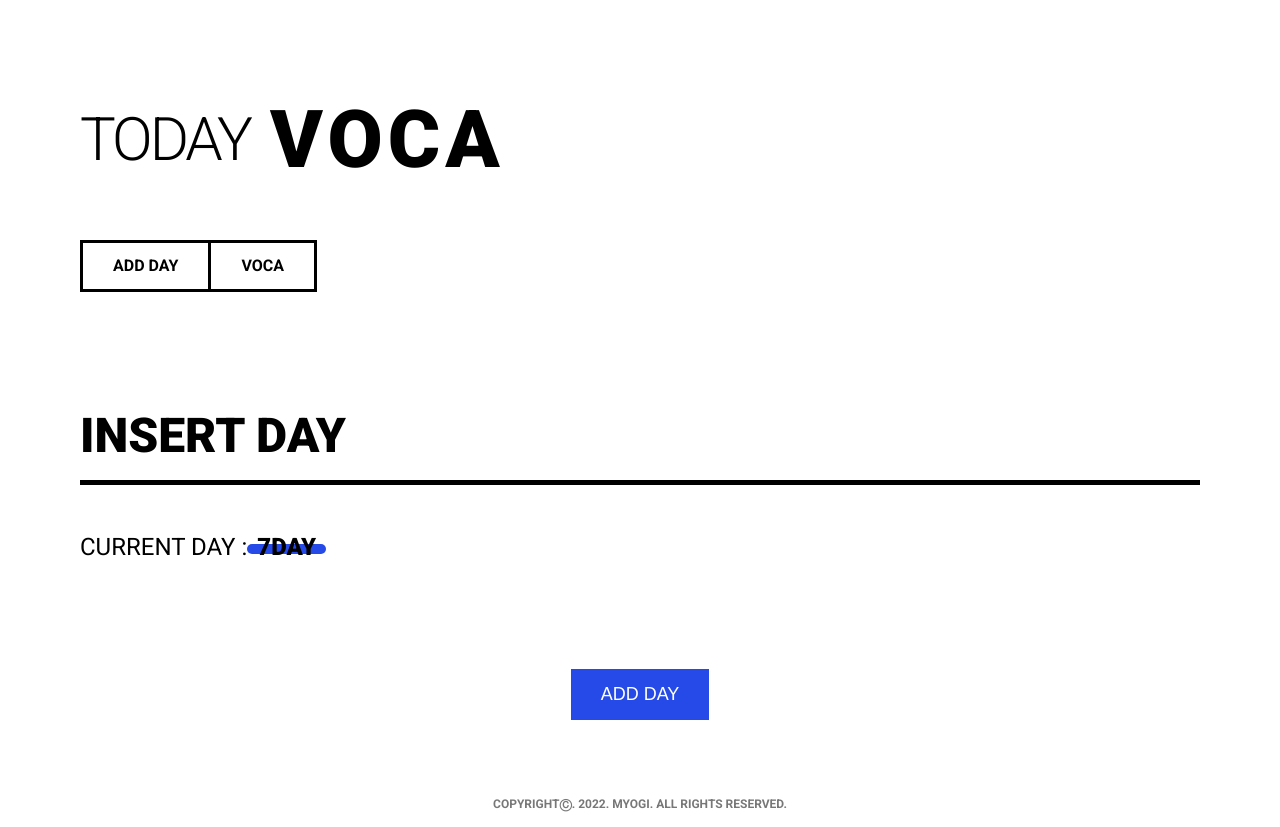
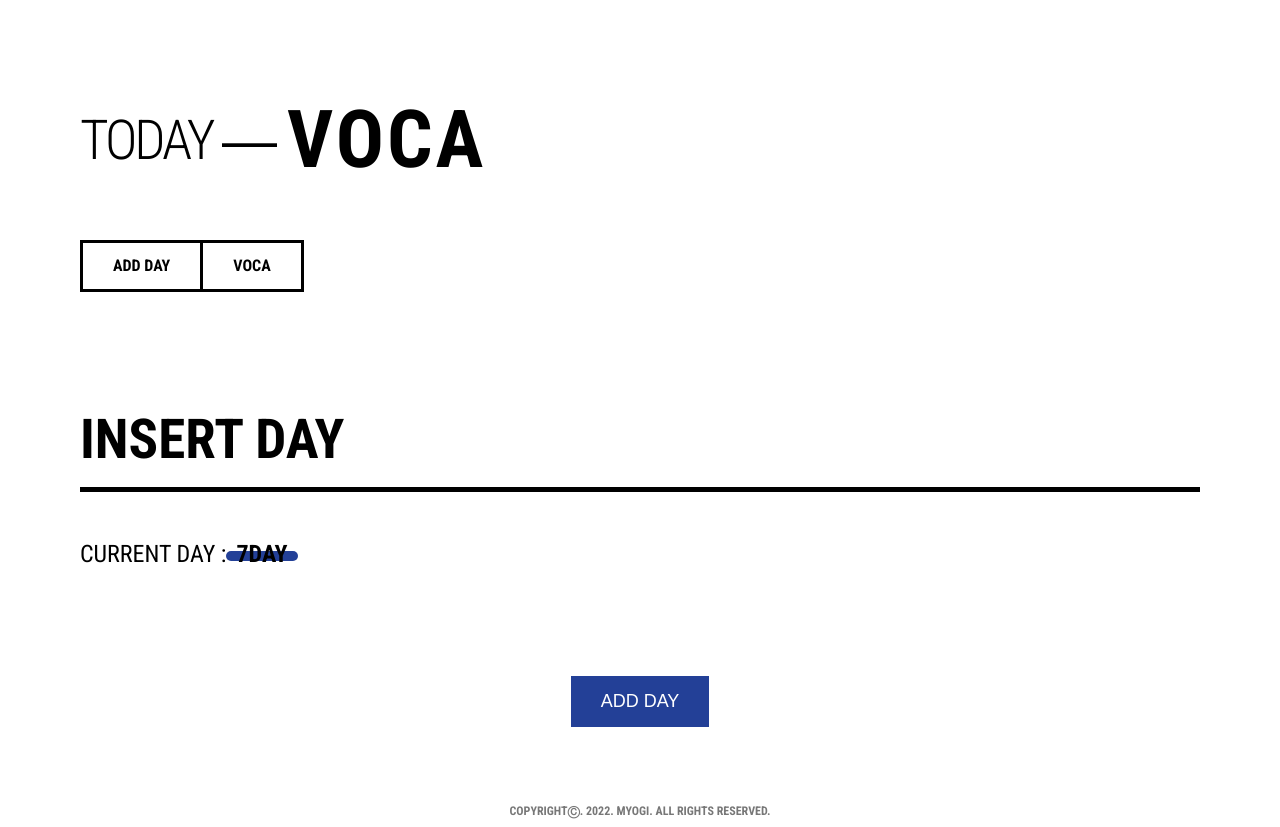
Before and after one commit to myooogi/voca-app, a React (Create React App) app: page /insert/day in a window 1280 px wide. Built offline with nearby package versions, Linux system fonts and the light colour scheme; data requests are answered from the project's data file.

Commit message:
아직 수정중

```diff
--- a/src/App.css
+++ b/src/App.css
@@ -1,8 +1,8 @@
-@import url("https://fonts.googleapis.com/css2?family=Noto+Sans+KR:wght@100;300;400;500;700;900&family=Roboto:wght@100;300;400;500;700;900&display=swap");
+@import url("https://fonts.googleapis.com/css2?family=Noto+Sans+KR:wght@100;300;400;500;700;900&family=Roboto+Condensed:wght@300;400;700&display=swap");
 @import url("https://fonts.googleapis.com/icon?family=Material+Icons|Material+Icons+Outlined|Material+Icons+Two+Tone");
 
 .App {
-  font-family: "Roboto", "Noto Sans KR", sans-serif;
+  font-family: "Roboto Condensed", "Noto Sans KR", sans-serif;
   position: relative;
   height: 100vh;
   padding: 100px 80px;
--- a/src/components/Header.js
+++ b/src/components/Header.js
@@ -5,7 +5,7 @@ export default function Header() {
       <header id="header" className="header">
         <h1>
           <Link to="/">
-            TODAY <strong>VOCA</strong>
+            TODAY ―<strong>VOCA</strong>
           </Link>
         </h1>
         <nav id="menu">
--- a/src/css/layout.css
+++ b/src/css/layout.css
@@ -17,7 +17,7 @@ a {
 }
 #header h1 {
   display: flex;
-  font-size: 60px;
+  font-size: 55px;
   font-weight: 300;
 }
 #header h1 a {
@@ -26,10 +26,10 @@ a {
   letter-spacing: -3px;
 }
 #header h1 a strong {
-  margin-left: 20px;
+  margin-left: 13px;
   font-size: 80px;
-  font-weight: 800;
-  letter-spacing: 5px;
+  font-weight: 700;
+  letter-spacing: 3px;
 }
 #header #menu {
   margin-top: 60px;
@@ -53,16 +53,16 @@ a {
   border-right: 0;
 }
 #header #menu ul li a.day:hover {
-  background-color: rgb(226, 38, 38);
-  border-color: rgb(226, 38, 38);
+  background-color: #d9042b;
+  border-color: #d9042b;
   color: #fff;
 }
 #header #menu ul li a.voca {
   border-left: 0;
 }
 #header #menu ul li a.voca:hover {
-  background-color: rgb(38, 74, 231);
-  border-color: rgb(38, 74, 231);
+  background-color: #234097;
+  border-color: #234097;
   color: #fff;
 }
 
@@ -70,7 +70,7 @@ a {
   margin: 100px auto;
 }
 .container .title {
-  font-size: 48px;
+  font-size: 55px;
   font-weight: 800;
   text-transform: uppercase;
   margin-bottom: 50px;
@@ -97,7 +97,7 @@ a {
   right: -10px;
   bottom: 15px;
   height: 10px;
-  background-color: rgb(38, 74, 231);
+  background-color: #234097;
   border-radius: 100px;
   z-index: -1;
 }
@@ -111,7 +111,7 @@ a {
   border: none;
   outline: none;
   padding: 15px 30px;
-  background-color: rgb(38, 74, 231);
+  background-color: #234097;
   color: #fff;
   font-size: 18px;
   text-transform: uppercase;
@@ -157,12 +157,13 @@ a {
   transition: all 0.25s ease;
 }
 .vocas li .eng {
-  font-size: 45px;
+  font-size: 55px;
   font-weight: 700;
+  letter-spacing: 2px;
 }
 .vocas li .kor {
-  font-size: 28px;
-  font-weight: 500;
+  font-size: 23px;
+  font-weight: 400;
   margin: 30px 0 50px;
 }
 .vocas li .btns {
@@ -176,7 +177,7 @@ a {
 }
 .vocas li .btns .del {
   margin-left: 10px;
-  background-color: rgb(226, 38, 38);
+  background-color: #d9042b;
 }
 .vocas li .check {
   position: absolute;
@@ -202,9 +203,10 @@ a {
   justify-content: center;
   align-items: center;
   color: #fff;
-  font-size: 24px;
   width: 25px;
   height: 25px;
+  font-size: 24px;
+  font-weight: 900;
   overflow: hidden;
   background-color: #fff;
   box-sizing: border-box;
@@ -216,13 +218,13 @@ a {
   background-color: #000;
 }
 .vocas li.done {
-  background-color: rgba(0, 0, 0, 0.5);
+  background-color: rgba(255, 255, 255, 0.8);
 }
 .vocas li.done .word {
-  opacity: 0.5;
+  opacity: 0.3;
 }
 .vocas li.done .btns {
-  opacity: 0.5;
+  opacity: 0.3;
   pointer-events: none;
 }
 
@@ -233,7 +235,7 @@ a {
 .vocaBox .inputBox label {
   display: flex;
   color: #fff;
-  background-color: rgb(38, 74, 231);
+  background-color: #234097;
   height: 50px;
   border-radius: 100px;
   font-size: 18px;
--- a/src/scss/_vars.scss
+++ b/src/scss/_vars.scss
@@ -1,3 +1,3 @@
 $main-color: #000;
-$red: rgb(226, 38, 38);
-$blue: rgb(38, 74, 231);
+$red: #d9042b;
+$blue: #234097;
--- a/src/scss/layout.scss
+++ b/src/scss/layout.scss
@@ -17,17 +17,17 @@ a {
   z-index: 99;
   h1 {
     display: flex;
-    font-size: 60px;
+    font-size: 55px;
     font-weight: 300;
     a {
       display: flex;
       align-items: center;
       letter-spacing: -3px;
       strong {
-        margin-left: 20px;
+        margin-left: 13px;
         font-size: 80px;
-        font-weight: 800;
-        letter-spacing: 5px;
+        font-weight: 700;
+        letter-spacing: 3px;
       }
     }
   }
@@ -72,7 +72,7 @@ a {
 .container {
   margin: 100px auto;
   .title {
-    font-size: 48px;
+    font-size: 55px;
     font-weight: 800;
     text-transform: uppercase;
     margin-bottom: 50px;
@@ -157,12 +157,13 @@ a {
       transition: all 0.25s ease;
     }
     .eng {
-      font-size: 45px;
+      font-size: 55px;
       font-weight: 700;
+      letter-spacing: 2px;
     }
     .kor {
-      font-size: 28px;
-      font-weight: 500;
+      font-size: 23px;
+      font-weight: 400;
       margin: 30px 0 50px;
     }
     .btns {
@@ -201,9 +202,10 @@ a {
           justify-content: center;
           align-items: center;
           color: #fff;
-          font-size: 24px;
           width: 25px;
           height: 25px;
+          font-size: 24px;
+          font-weight: 900;
           overflow: hidden;
           background-color: #fff;
           box-sizing: border-box;
@@ -217,12 +219,12 @@ a {
       }
     }
     &.done {
-      background-color: rgba($main-color, 0.5);
+      background-color: rgba(255, 255, 255, 0.8);
       .word {
-        opacity: 0.5;
+        opacity: 0.3;
       }
       .btns {
-        opacity: 0.5;
+        opacity: 0.3;
         pointer-events: none;
       }
     }
```
Also changed, not shown: src/css/layout.min.css.
